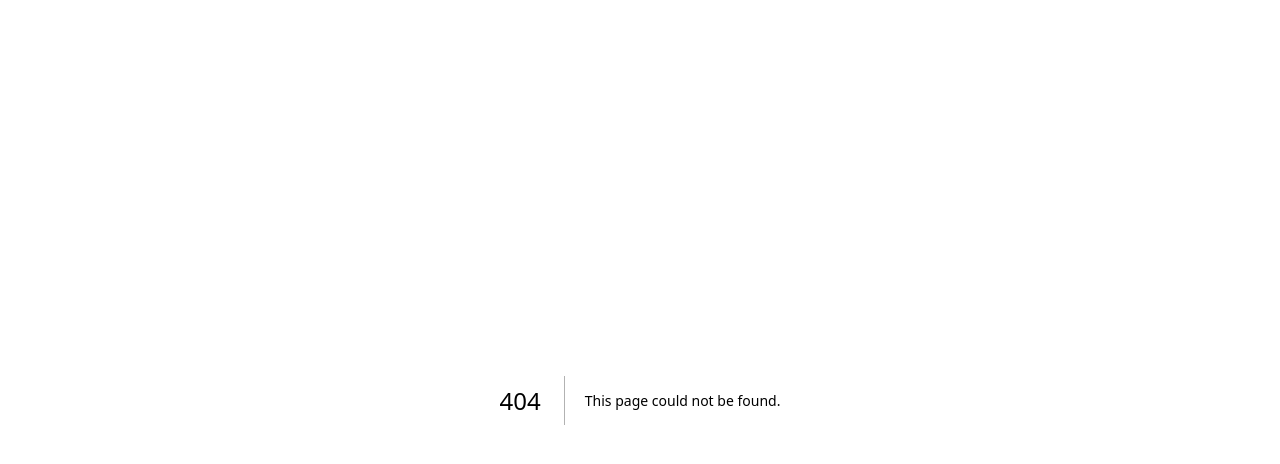
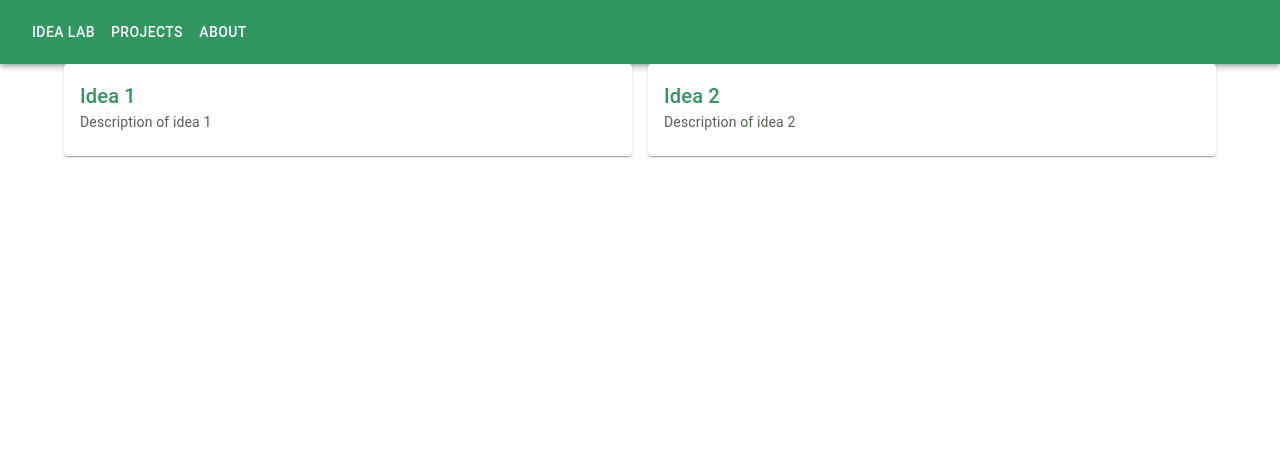
Before and after one commit to akgupta2002D/IdeaLab_Kiosk, a Next.js app: page /homepage in a window 1280 px wide. Before the commit this address had no page. Shown: the top 464 px of the page. Built offline with nearby package versions, Linux system fonts and the light colour scheme.

Commit message:
Configured Next.js setup and added some theme, layout, and homepage

```diff
--- /dev/null
+++ b/app/components/IdeaCard.js
@@ -0,0 +1,21 @@
+// components/IdeaCard.js
+'use client'
+
+import { Card, CardContent, Typography } from '@mui/material'
+
+const IdeaCard = ({ title, description }) => {
+  return (
+    <Card>
+      <CardContent>
+        <Typography variant='h6' color='primary'>
+          {title}
+        </Typography>
+        <Typography variant='body2' color='textSecondary'>
+          {description}
+        </Typography>
+      </CardContent>
+    </Card>
+  )
+}
+
+export default IdeaCard
--- /dev/null
+++ b/app/components/InactivityHandler.js
@@ -0,0 +1,39 @@
+// components/InactivityHandler.js
+'use client'
+
+import { useEffect, useRef } from 'react'
+import { useRouter } from 'next/navigation'
+
+const InactivityHandler = ({ children, timeout = 10000 }) => {
+  const router = useRouter()
+  const timerId = useRef(null)
+
+  const resetTimer = () => {
+    if (timerId.current) clearTimeout(timerId.current)
+    timerId.current = setTimeout(() => {
+      router.push('/')
+    }, timeout)
+  }
+
+  useEffect(() => {
+    const events = [
+      'mousemove',
+      'mousedown',
+      'keypress',
+      'touchstart',
+      'scroll'
+    ]
+    events.forEach(event => document.addEventListener(event, resetTimer))
+
+    resetTimer() // Initialize the timer on component mount
+
+    return () => {
+      if (timerId.current) clearTimeout(timerId.current)
+      events.forEach(event => document.removeEventListener(event, resetTimer))
+    }
+  }, [])
+
+  return <>{children}</>
+}
+
+export default InactivityHandler
--- /dev/null
+++ b/app/components/Navigation.js
@@ -0,0 +1,35 @@
+// components/Navigation.js
+'use client'
+
+import { AppBar, Toolbar, Button } from '@mui/material'
+import Link from 'next/link'
+import { usePathname } from 'next/navigation'
+
+const Navigation = () => {
+  const pathname = usePathname()
+
+  const navItems = [
+    { label: 'Idea Lab', path: '/idea-lab' },
+    { label: 'Projects', path: '/projects' },
+    { label: 'About', path: '/about' }
+  ]
+
+  return (
+    <AppBar position='static' color='primary'>
+      <Toolbar>
+        {navItems.map(item => (
+          <Button
+            key={item.path}
+            color={pathname === item.path ? 'warning' : 'inherit'}
+            component={Link}
+            href={item.path}
+          >
+            {item.label}
+          </Button>
+        ))}
+      </Toolbar>
+    </AppBar>
+  )
+}
+
+export default Navigation
--- /dev/null
+++ b/app/homepage/page.js
@@ -0,0 +1,27 @@
+// app/idea-lab/page.js
+'use client'
+
+import { Container, Grid } from '@mui/material'
+import IdeaCard from '../components/IdeaCard'
+
+const ideas = [
+  { title: 'Idea 1', description: 'Description of idea 1' },
+  { title: 'Idea 2', description: 'Description of idea 2' }
+  // Add more ideas as needed
+]
+
+const IdeaLabPage = () => {
+  return (
+    <Container>
+      <Grid container spacing={2}>
+        {ideas.map((idea, index) => (
+          <Grid item xs={12} md={6} key={index}>
+            <IdeaCard title={idea.title} description={idea.description} />
+          </Grid>
+        ))}
+      </Grid>
+    </Container>
+  )
+}
+
+export default IdeaLabPage
--- a/app/layout.js
+++ b/app/layout.js
@@ -1,27 +1,25 @@
-import localFont from 'next/font/local'
-import './globals.css'
+// app/layout.js
+'use client'
 
-const geistSans = localFont({
-  src: './fonts/GeistVF.woff',
-  variable: '--font-geist-sans',
-  weight: '100 900'
-})
-const geistMono = localFont({
-  src: './fonts/GeistMonoVF.woff',
-  variable: '--font-geist-mono',
-  weight: '100 900'
-})
-
-export const metadata = {
-  title: 'Create Next App',
-  description: 'Generated by create next app'
-}
+import { ThemeProvider } from '@mui/material/styles'
+import CssBaseline from '@mui/material/CssBaseline'
+import theme from './theme/theme'
+import Navigation from './components/Navigation'
+import InactivityHandler from './components/InactivityHandler'
 
 export default function RootLayout ({ children }) {
   return (
     <html lang='en'>
-      <body className={`${geistSans.variable} ${geistMono.variable}`}>
-        {children}
+      <body>
+        <ThemeProvider theme={theme}>
+          <CssBaseline />
+          <InactivityHandler timeout={30000}>
+            {' '}
+            {/* 30 seconds */}
+            <Navigation />
+            {children}
+          </InactivityHandler>
+        </ThemeProvider>
       </body>
     </html>
   )
--- /dev/null
+++ b/app/theme/theme.js
@@ -0,0 +1,25 @@
+// src/theme/theme.js
+import { createTheme } from '@mui/material/styles'
+
+const theme = createTheme({
+  palette: {
+    primary: {
+      main: '#2F975F' // Green
+    },
+    secondary: {
+      main: '#575F56' // Dark Gray
+    },
+    background: {
+      default: '#FFFFFF' // White
+    },
+    text: {
+      primary: '#000000', // Black
+      secondary: '#575F56' // Dark Gray
+    },
+    warning: {
+      main: '#FFD700' // Dark Yellow (Gold)
+    }
+  }
+})
+
+export default theme
```
Also changed, not shown: app/page.js (+10 -1 lines), package.json (+5 -2 lines), 1 other file (tests, documents, lock files or other folders).
